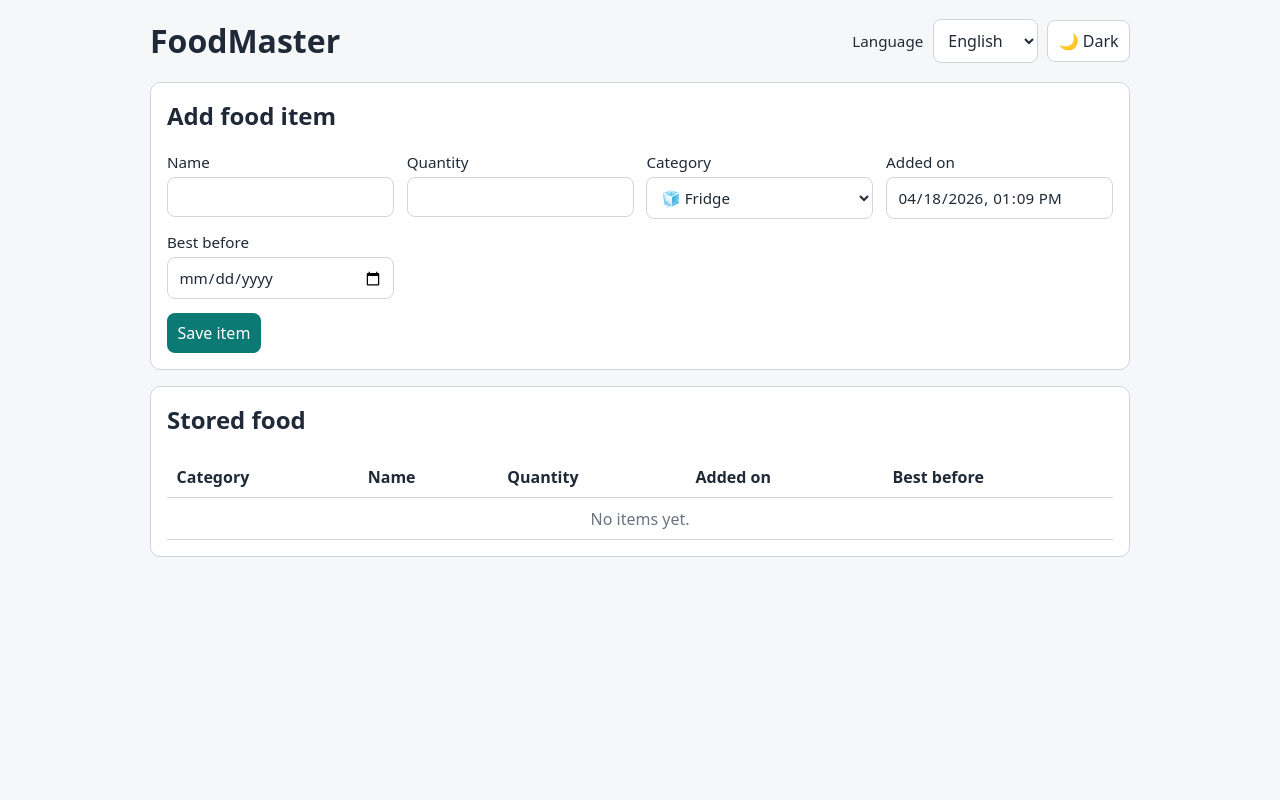
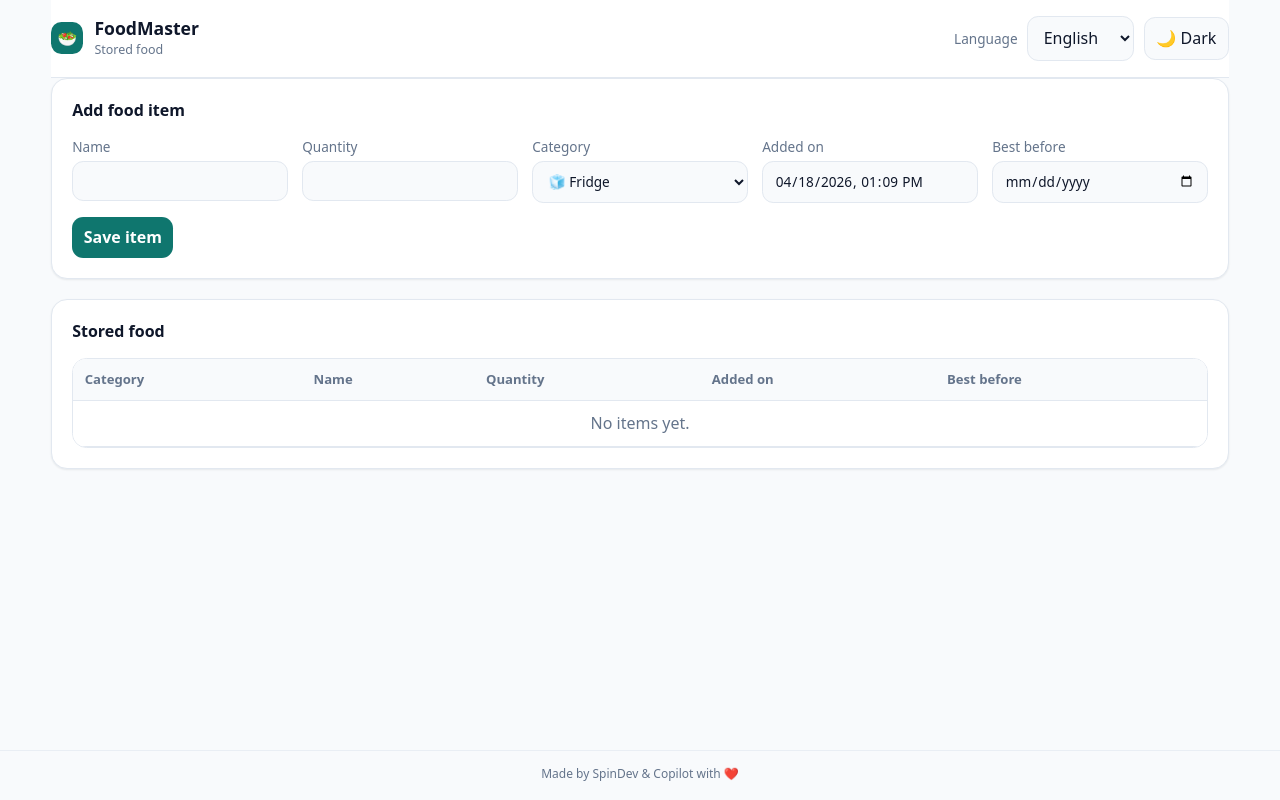
Before and after one commit to spindev/FoodMaster, a React (Vite) app: page / in a window 1280 px wide. Built offline with nearby package versions, Linux system fonts and the light colour scheme.

Commit message:
feat: adjust styling
Agent-Logs-Url: https://github.com/spindev/FoodMaster/sessions/27b4a067-f75b-4e19-b157-6b9fb08e14e9

Co-authored-by: copilot-swe-agent[bot] <198982749+Copilot@users.noreply.github.com>
Co-authored-by: spindev <14042276+spindev@users.noreply.github.com>

```diff
--- a/src/App.jsx
+++ b/src/App.jsx
@@ -144,9 +144,17 @@ export default function App() {
   }
 
   return (
-    <>
+    <div className="app-shell">
       <header className="app-header">
-        <h1>{t.appTitle}</h1>
+        <div className="title-group">
+          <div className="title-icon" aria-hidden="true">
+            🥗
+          </div>
+          <div>
+            <h1>{t.appTitle}</h1>
+            <p className="title-subtitle">{t.listTitle}</p>
+          </div>
+        </div>
         <div className="header-controls">
           <label htmlFor="language">{t.language}</label>
           <select id="language" value={language} onChange={(event) => setLanguage(event.target.value)}>
@@ -250,6 +258,7 @@ export default function App() {
           </div>
         </section>
       </main>
-    </>
+      <footer className="app-footer">Made by SpinDev &amp; Copilot with ❤️</footer>
+    </div>
   )
 }
--- a/src/index.css
+++ b/src/index.css
@@ -1,20 +1,26 @@
 :root {
   color-scheme: light dark;
-  --bg: #f5f7f9;
+  --bg: #f8fafc;
   --surface: #ffffff;
-  --text: #1f2937;
-  --muted: #6b7280;
-  --border: #d1d5db;
-  --accent: #0b7a75;
+  --surface-soft: #f8fafc;
+  --text: #0f172a;
+  --muted: #64748b;
+  --border: #e2e8f0;
+  --accent: #0f766e;
+  --accent-hover: #115e59;
+  --shadow: 0 1px 2px rgb(15 23 42 / 0.08);
 }
 
 :root[data-theme='dark'] {
-  --bg: #111827;
-  --surface: #1f2937;
-  --text: #f9fafb;
-  --muted: #d1d5db;
-  --border: #374151;
-  --accent: #34d399;
+  --bg: #020617;
+  --surface: #1e293b;
+  --surface-soft: #0f172a;
+  --text: #f8fafc;
+  --muted: #94a3b8;
+  --border: #334155;
+  --accent: #14b8a6;
+  --accent-hover: #0d9488;
+  --shadow: 0 1px 2px rgb(2 6 23 / 0.35);
 }
 
 * {
@@ -26,11 +32,22 @@ body {
   font-family: system-ui, -apple-system, BlinkMacSystemFont, 'Segoe UI', sans-serif;
   background: var(--bg);
   color: var(--text);
+  transition: background-color 0.2s ease, color 0.2s ease;
+}
+
+#root {
+  min-height: 100vh;
+}
+
+.app-shell {
+  min-height: 100vh;
+  display: flex;
+  flex-direction: column;
 }
 
 .app-header,
 main {
-  width: min(980px, 92vw);
+  width: min(1280px, 92vw);
   margin-inline: auto;
 }
 
@@ -39,57 +56,105 @@ main {
   justify-content: space-between;
   align-items: center;
   gap: 1rem;
-  padding: 1.2rem 0;
+  padding: 1rem 0;
+  position: sticky;
+  top: 0;
+  z-index: 10;
+  background: var(--surface);
+  border-bottom: 1px solid var(--border);
+}
+
+.title-group {
+  display: flex;
+  align-items: center;
+  gap: 0.7rem;
+}
+
+.title-icon {
+  width: 2rem;
+  height: 2rem;
+  border-radius: 0.65rem;
+  display: grid;
+  place-items: center;
+  background: var(--accent);
+  color: #fff;
+  font-size: 1rem;
 }
 
 .app-header h1 {
   margin: 0;
+  font-size: 1.1rem;
+  line-height: 1.1;
+}
+
+.title-subtitle {
+  margin: 0.18rem 0 0;
+  font-size: 0.78rem;
+  color: var(--muted);
 }
 
 .header-controls {
   display: flex;
   align-items: center;
   gap: 0.6rem;
+  flex-wrap: wrap;
+  justify-content: flex-end;
+}
+
+.header-controls label {
+  color: var(--muted);
+  font-size: 0.85rem;
 }
 
 .card {
   background: var(--surface);
   border: 1px solid var(--border);
-  border-radius: 10px;
-  padding: 1rem;
-  margin-bottom: 1rem;
+  border-radius: 1rem;
+  box-shadow: var(--shadow);
+  padding: 1.25rem;
+  margin-bottom: 1.25rem;
 }
 
 .card h2 {
-  margin-top: 0;
+  margin: 0 0 1rem;
+  font-size: 1rem;
 }
 
 .grid {
   display: grid;
-  grid-template-columns: repeat(auto-fit, minmax(180px, 1fr));
-  gap: 0.8rem;
+  grid-template-columns: repeat(auto-fit, minmax(190px, 1fr));
+  gap: 0.9rem;
 }
 
 label {
   display: flex;
   flex-direction: column;
   gap: 0.35rem;
-  font-size: 0.95rem;
+  font-size: 0.85rem;
+  color: var(--muted);
 }
 
 input,
 select,
 button {
   border: 1px solid var(--border);
-  border-radius: 8px;
-  background: var(--surface);
+  border-radius: 0.7rem;
+  background: var(--surface-soft);
   color: var(--text);
-  padding: 0.55rem 0.65rem;
+  padding: 0.58rem 0.72rem;
   font: inherit;
+}
+
+input:focus,
+select:focus,
+button:focus {
+  outline: 2px solid color-mix(in oklab, var(--accent) 40%, transparent);
+  outline-offset: 1px;
 }
 
 button {
   cursor: pointer;
+  transition: background-color 0.2s ease, color 0.2s ease, border-color 0.2s ease;
 }
 
 #submit-button {
@@ -97,25 +162,61 @@ button {
   background: var(--accent);
   color: #fff;
   border: none;
+  font-weight: 600;
+}
+
+#submit-button:hover {
+  background: var(--accent-hover);
 }
 
 .table-wrap {
   overflow-x: auto;
+  border: 1px solid var(--border);
+  border-radius: 0.9rem;
 }
 
 table {
   width: 100%;
   border-collapse: collapse;
+  background: var(--surface);
 }
 
 th,
 td {
   text-align: left;
   border-bottom: 1px solid var(--border);
-  padding: 0.6rem;
+  padding: 0.72rem;
+  white-space: nowrap;
+}
+
+th {
+  font-size: 0.82rem;
+  color: var(--muted);
+  font-weight: 600;
+  background: var(--surface-soft);
+}
+
+tbody tr:hover {
+  background: color-mix(in oklab, var(--surface-soft) 85%, transparent);
 }
 
 .empty {
   color: var(--muted);
   text-align: center;
 }
+
+.app-footer {
+  margin-top: auto;
+  text-align: center;
+  color: var(--muted);
+  font-size: 0.75rem;
+  padding: 0.9rem 1rem 1.1rem;
+  border-top: 1px solid color-mix(in oklab, var(--border) 65%, transparent);
+}
+
+@media (max-width: 740px) {
+  .app-header {
+    align-items: flex-start;
+    flex-direction: column;
+  }
+}
```
